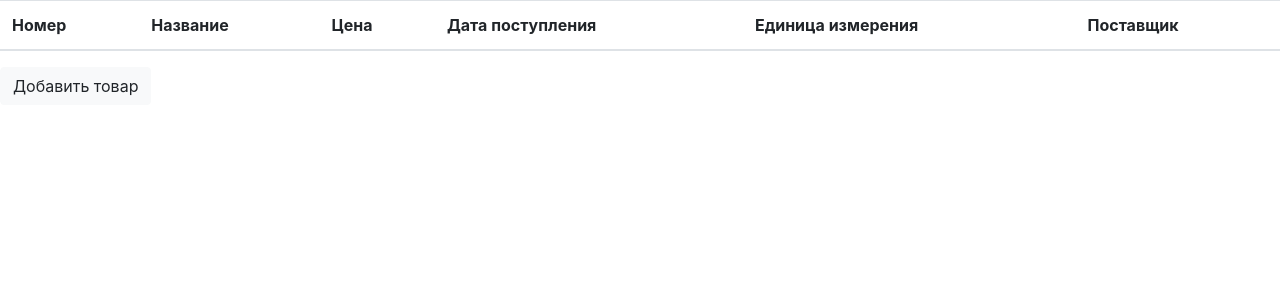
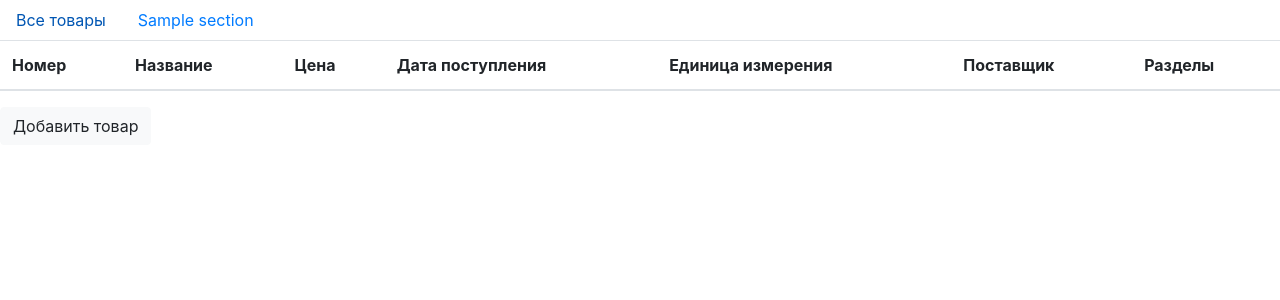
Before and after one commit to e-murij/Python_Interview, a Django app: page / in a window 1280 px wide. Shown: the top 300 px of the page. Run offline with Django 4.2, Linux system fonts and the light colour scheme; tables that the repository leaves empty hold one stand-in row (values such as "Sample post"); data that the repository does not hold is empty; some libraries are stand-ins or nearby versions.

Commit message:
add sections

```diff
--- a/catalog/catalog/mainapp/models.py
+++ b/catalog/catalog/mainapp/models.py
@@ -29,6 +29,20 @@
         verbose_name_plural = "единицы измерения"
 
 
+class Section(models.Model):
+    name = models.CharField(
+        verbose_name='раздел',
+        max_length=128,
+    )
+
+    def __str__(self):
+        return self.name
+
+    class Meta:
+        verbose_name = "pаздел"
+        verbose_name_plural = "pазделы"
+
+
 class Catalog(models.Model):
     name = models.CharField(
         verbose_name='название',
@@ -55,6 +69,12 @@
         on_delete=models.SET_NULL,
         verbose_name='поставщик',
     )
+    sections = models.ManyToManyField(
+        Section,
+        verbose_name='разделы',
+        null=True,
+        blank=True,
+    )
 
     class Meta:
         verbose_name = "товар"
--- a/catalog/catalog/mainapp/urls.py
+++ b/catalog/catalog/mainapp/urls.py
@@ -1,7 +1,8 @@
 from django.urls import path
 
-from mainapp.views import CatalogListView
+from mainapp.views import CatalogListView, SectionListView
 
 urlpatterns = [
     path('', CatalogListView.as_view(), name='index'),
+    path('<int:pk>/', SectionListView.as_view(), name='section'),
 ]
--- a/catalog/catalog/mainapp/views.py
+++ b/catalog/catalog/mainapp/views.py
@@ -3,9 +3,29 @@
 # Create your views here.
 from django.views.generic import ListView
 
-from mainapp.models import Catalog
+from mainapp.models import Catalog, Section
 
 
-class CatalogListView(ListView):
+class SectionListView(ListView):
+    def get_context_data(self, *args, **kwargs):
+        context = super().get_context_data(*args, **kwargs)
+        context.update({
+            'sections': Section.objects.all()
+        })
+        return context
+
+
+class CatalogListView(SectionListView):
     model = Catalog
     template_name = 'catalog_list.html'
+    queryset = Catalog.objects.select_related('provider').select_related('measure').prefetch_related('sections').all()
+
+
+class SectionListView(SectionListView):
+    template_name = 'catalog_list.html'
+    model = Catalog
+
+    def get_queryset(self):
+        queryset = Catalog.objects.select_related('provider').select_related('measure').prefetch_related(
+            'sections').all()
+        return queryset.filter(sections=self.kwargs['pk'])
--- a/catalog/catalog/templates/catalog_list.html
+++ b/catalog/catalog/templates/catalog_list.html
@@ -2,6 +2,17 @@
 
 
 {% block content %}
+  <ul class="nav">
+    <li class="nav-item">
+        <a class="nav-link" href="{% url 'index' %}"> Все товары </a>
+    </li>
+    {% for section in sections %}
+      <li class="nav-item">
+        <a class="nav-link" href="{% url 'section' section.pk %}"> {{ section.name }} </a>
+      </li>
+    {% endfor %}
+  </ul>
+
   <table class="table">
     <thead>
       <tr>
@@ -11,6 +22,7 @@
         <th scope="col">Дата поступления</th>
         <th scope="col">Единица измерения</th>
         <th scope="col">Поставщик</th>
+        <th scope="col">Разделы</th>
       </tr>
     </thead>
     <tbody>
@@ -22,6 +34,11 @@
           <td>{{ object.add_time }}</td>
           <td>{{ object.measure }}</td>
           <td>{{ object.provider }}</td>
+          <td>
+              {% for section in object.sections.all %}
+                {{ section.name }}
+              {% endfor %}
+          </td>
         </tr>
       {% endfor %}
     </tbody>
```
Also changed, not shown: catalog/catalog/catalog/settings.py (+16 -0 lines), catalog/catalog/mainapp/admin.py (+7 -1 lines).
